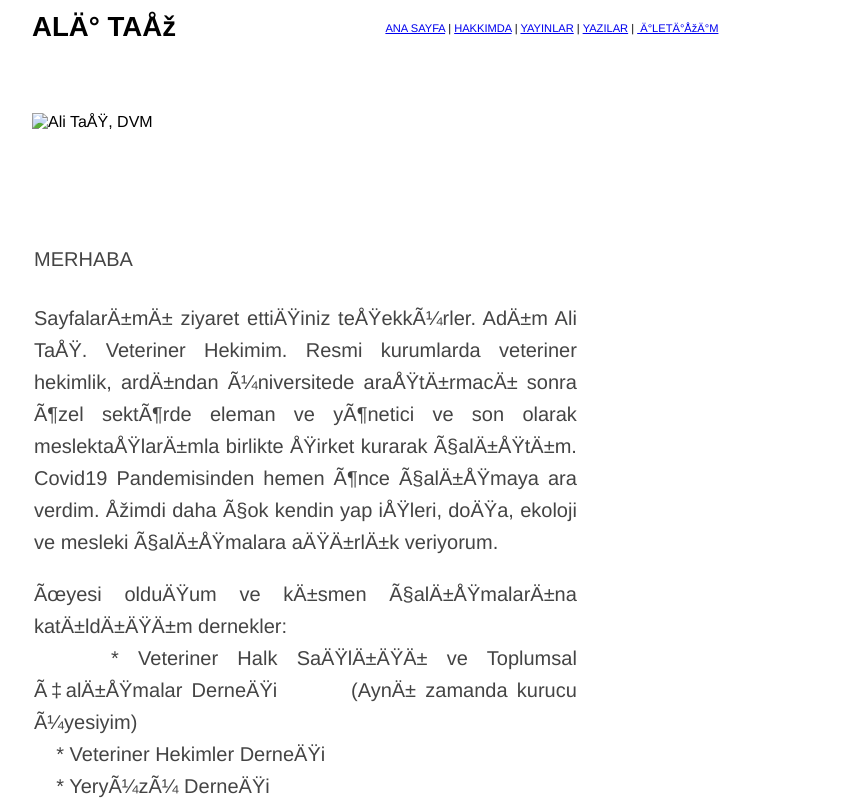
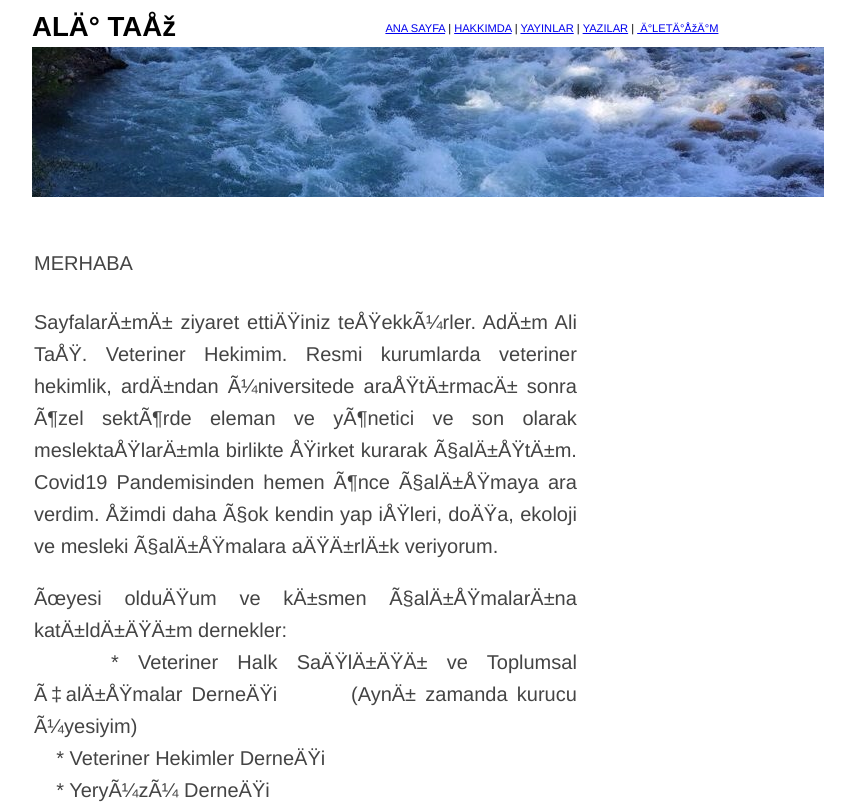
Before and after one commit to alitasdvm/site, a plain HTML site: page index.html in a window 1280 px wide. Shown: the top 804 px of the page, without its empty margins (210-1065 px from the left). Drawn offline with Linux system fonts and the light colour scheme.

Commit message:
Update index.html

```diff
--- a/index.html
+++ b/index.html
@@ -45,7 +45,7 @@ banner {
       <td colspan="2" rowspan="1"
  style="height: 150px; width: 548px;"><img
  style="width: 792px; height: 150px;" alt="Ali Taş, DVM"
- src="pictures/banner.png"><br>
+ src="banner.png"><br>
       </td>
     </tr>
     <tr class="cell"
```
